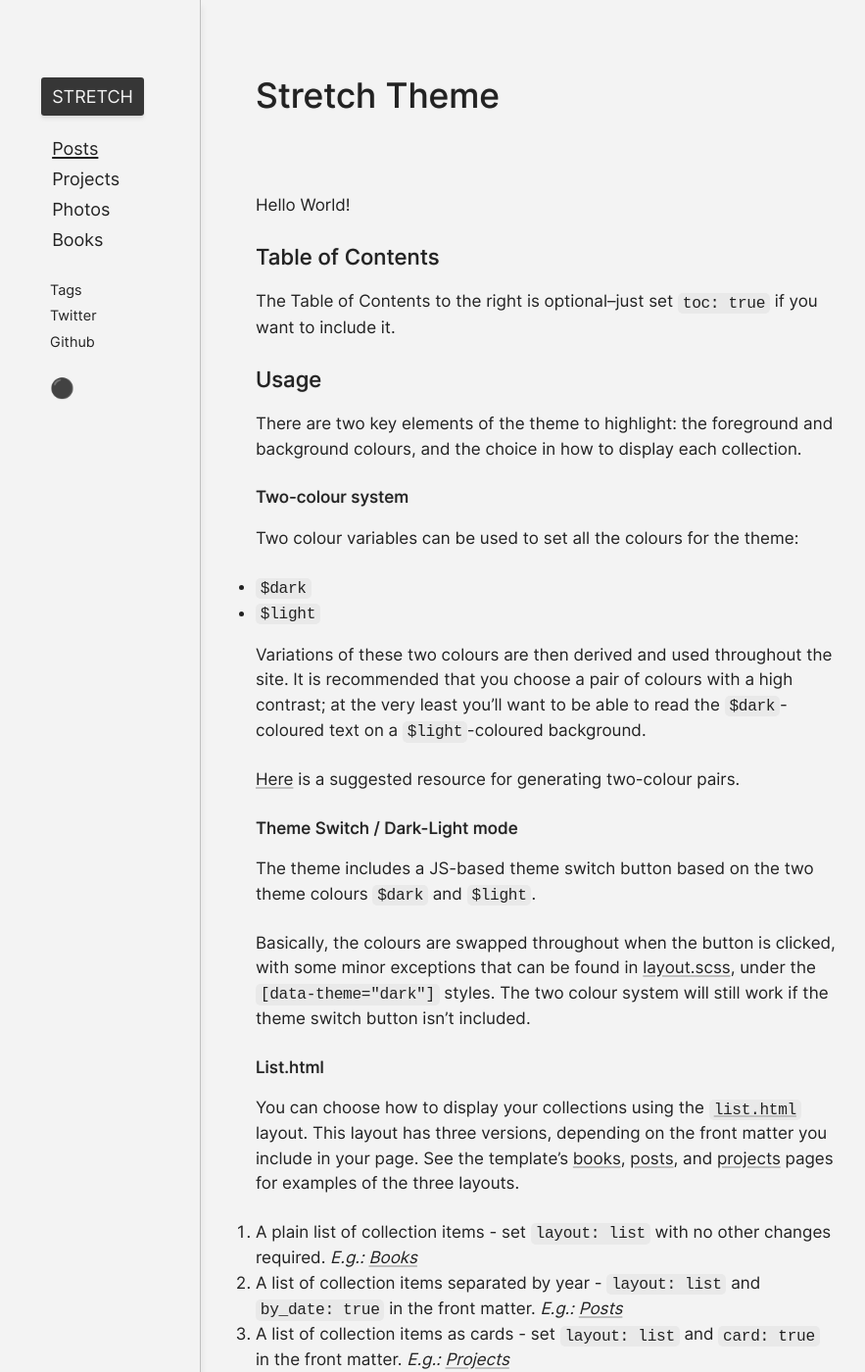
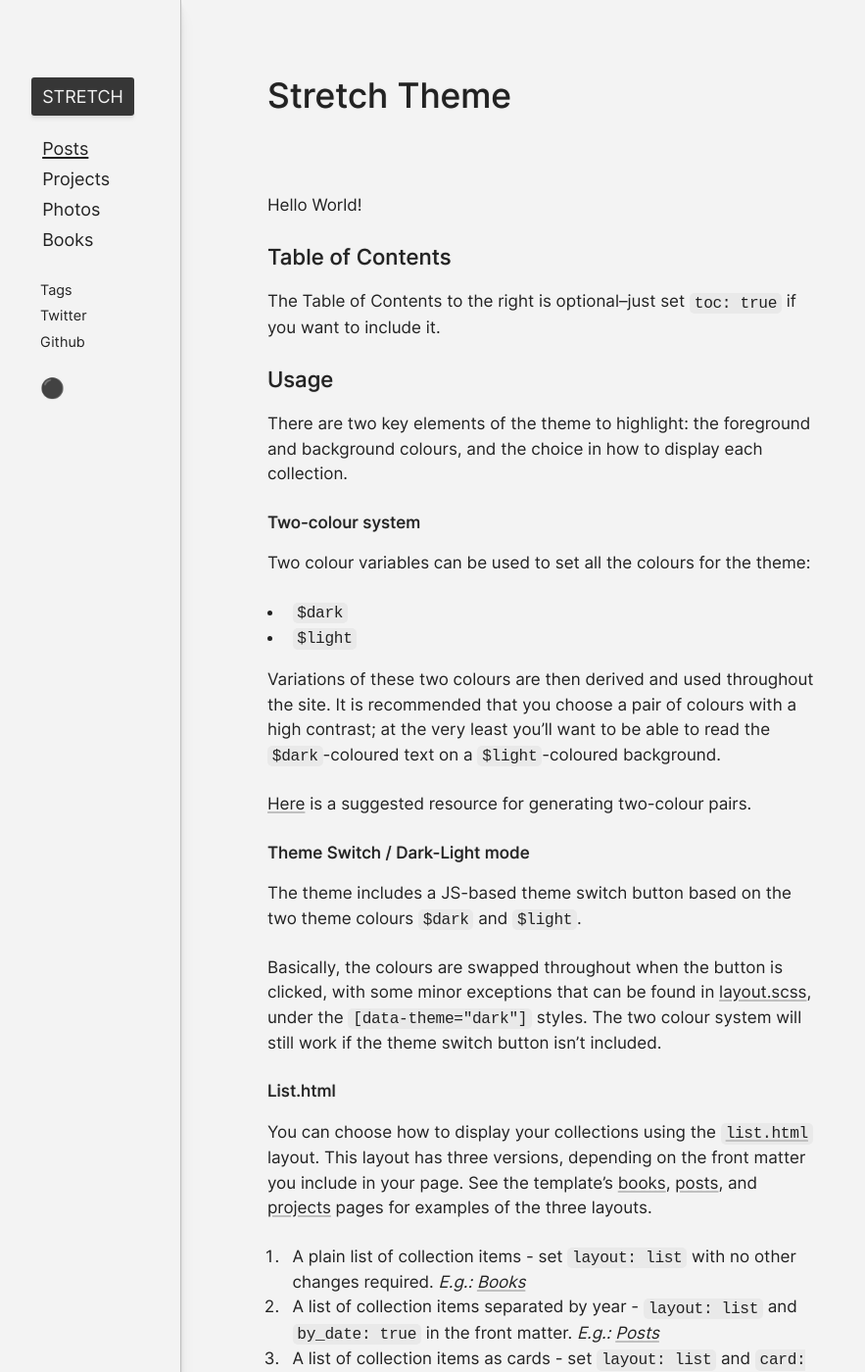
Before and after one commit to penborter/stretch, a Jekyll site: the page built from _posts/2022-12-31-Stretch-Theme.md, in a window 1280 px wide and 1400 px high. Shown: the whole window at 98% size, without its empty margins (15-898 px from the left). Built offline with Jekyll 4.4.1, drawn with Linux system fonts in a browser that asks for light colours.

Commit message:
layout.scss

```diff
--- a/_sass/layout.scss
+++ b/_sass/layout.scss
@@ -4,8 +4,8 @@
 // 1. Input Variables
 // 1.1 Layout
 $content-width: 650px; // width of main content column
-$sidebar-width: 220px; // width of sidebar
-$sidebar-margin: 3.5rem; // the gap between the sidebar content and main content
+$sidebar-width: 200px; // width of sidebar
+$sidebar-margin: 5.5rem; // the gap between the sidebar content and main content
 
 $pic-wide: 1.3; // overflow amount for wide pictures
 $caption-wide: calc(1 / #{$pic-wide}); // fits the caption back to normal content width
@@ -188,9 +188,20 @@ article {
   padding-left: $sidebar-margin;
 }
 
+article>ul, ol {
+  padding-left: 1em;
+
+  li {
+    padding-left: 0.5em;
+  }
+}
+
 .nav-wrapper {
   grid-column: 1;
-  box-shadow: 8px 0px 6px -6px var(--shadow-color);
+  box-shadow: 0 2px 2px var(--shadow-color),
+               0 4px 4px var(--shadow-color),
+               0 8px 8px var(--shadow-color),
+               0 16px 16px var(--shadow-color);
   border-right: 1px solid var(--bg-accent-1);
 }
 
@@ -317,8 +328,8 @@ li::marker {
 }
 
 div + .post-nav {
-  margin-top: 0;
-  padding-top: 0.9em;
+  margin-top: 2em;
+  //padding-top: 0.9em;
 }
 
 .post-nav-arrow {
@@ -348,7 +359,8 @@ blockquote {
   padding: 1em 1em 1.1em 1em;
 
   border-top: 1px solid var(--bg-accent-1);
-  box-shadow: 0px -2px 5px -2px var(--shadow-color);
+  box-shadow: 0 2px 2px var(--shadow-color),
+               0 4px 4px var(--shadow-color);
 
   font-size: 0.9em;
   line-height: 1.5;
```
